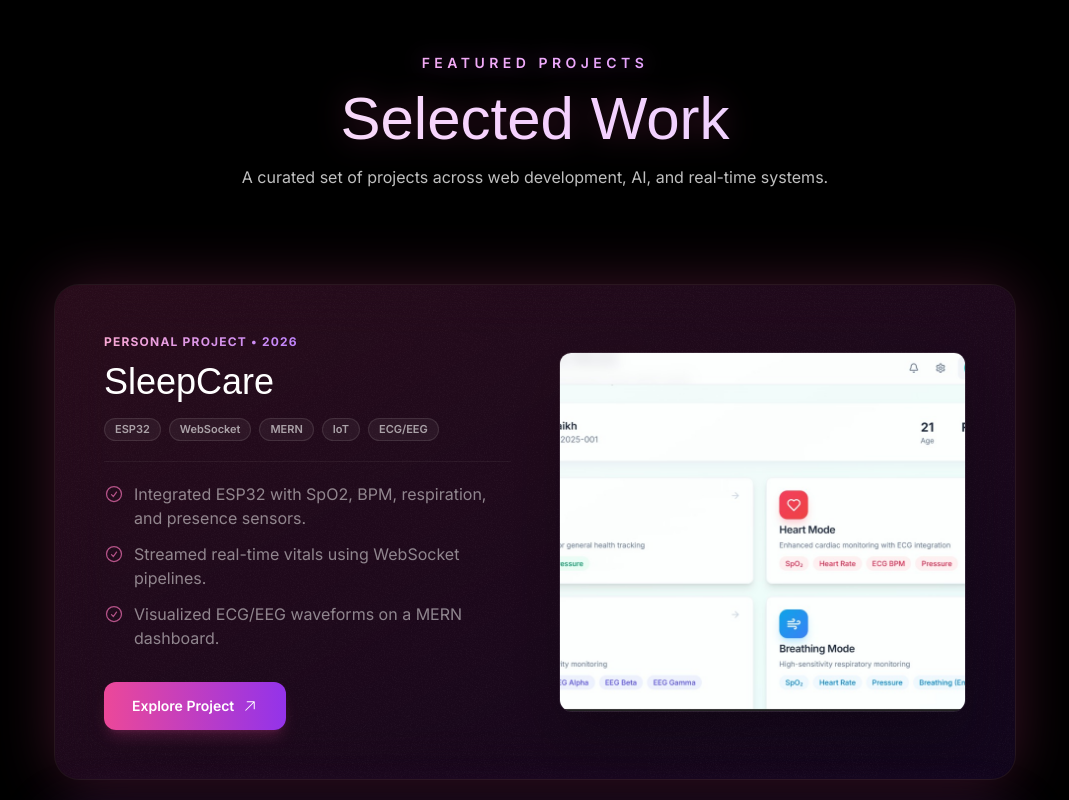
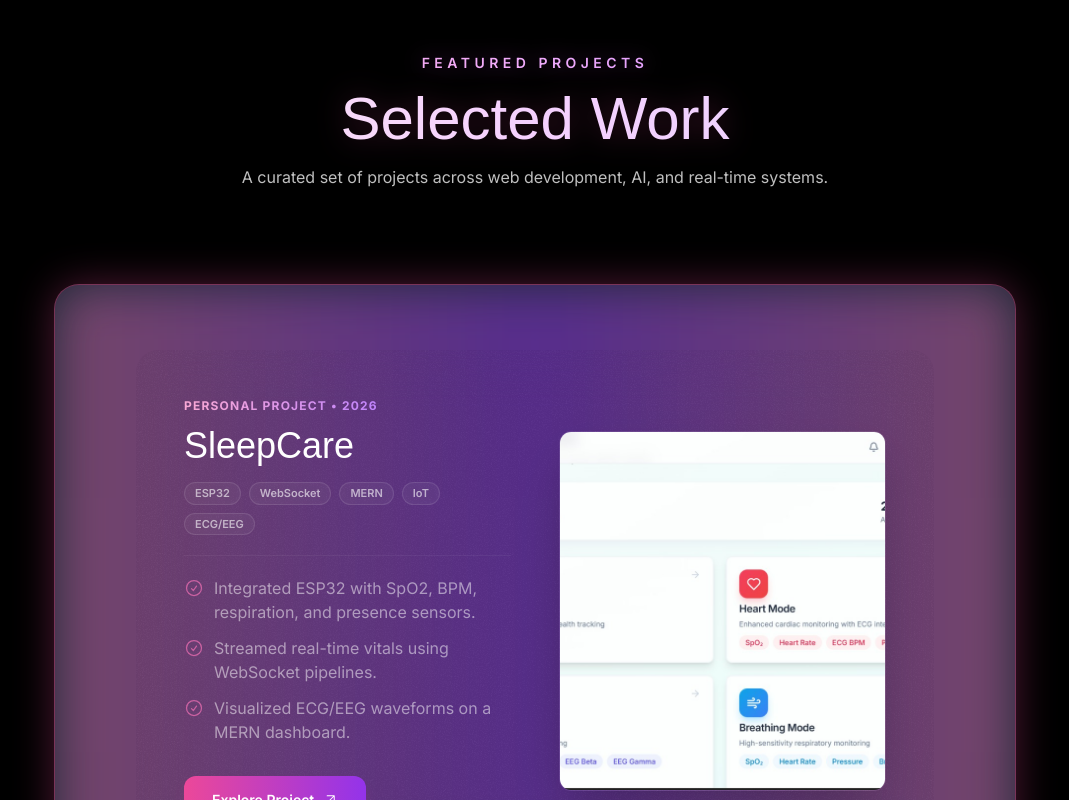
Before and after one commit to shrutiphad/ShrutiPortfolio, a Next.js app: page / in a window 1280 px wide. Shown: the part 840-1640 px from the top of the page, without its empty margins (105-1174 px from the left). Built offline with nearby package versions, Linux system fonts and the light colour scheme; a web font is replaced by a local one.

Commit message:
final updates

```diff
--- a/src/sections/Header.tsx
+++ b/src/sections/Header.tsx
@@ -126,7 +126,7 @@ export const Header = () => {
       >
         {/* logo wordmark */}
         <span className="text-sm font-bold bg-gradient-to-r from-pink-400 to-purple-400 text-transparent bg-clip-text tracking-wider">
-          Shruti.dev
+          shruti.in
         </span>
 
         {/* hamburger */}
--- a/src/sections/Hero.tsx
+++ b/src/sections/Hero.tsx
@@ -138,13 +138,13 @@ export const HeroSection = () => {
             <StarIcon className="size-3 text-pink-400/70" />
           </motion.div>
         </HeroOrbit>
-        <HeroOrbit size={640} rotation={36}>
+        {/* <HeroOrbit size={640} rotation={36}>
           <motion.div
             animate={{ rotate: [45, 95, 45], scale: [1, 1.14, 1] }}
             transition={{ repeat: Infinity, duration: 4.5 }}
             className="size-4 rotate-45 rounded-sm border border-fuchsia-300/70 bg-fuchsia-300/20 shadow-[0_0_12px_rgba(217,70,239,0.55)]"
           />
-        </HeroOrbit>
+        </HeroOrbit> */}
         <HeroOrbit size={760} rotation={12}>
           <motion.div
             animate={{ rotate: [0, -360], scale: [1, 1.1, 1] }}
@@ -163,13 +163,13 @@ export const HeroSection = () => {
             <StarIcon className="size-6 text-pink-300/70" />
           </motion.div>
         </HeroOrbit>
-        <HeroOrbit size={990} rotation={162}>
+        {/* <HeroOrbit size={990} rotation={162}>
           <motion.div
             animate={{ rotate: [45, -45, 45], scale: [1, 1.12, 1] }}
             transition={{ repeat: Infinity, duration: 5 }}
             className="size-5 rotate-45 rounded-sm border border-pink-300/70 bg-pink-300/20 shadow-[0_0_12px_rgba(236,72,153,0.5)]"
           />
-        </HeroOrbit>
+        </HeroOrbit> */}
         <HeroOrbit size={860} rotation={214}>
           <motion.div
             animate={{ rotate: [0, 360], scale: [1, 1.1, 1] }}
@@ -188,13 +188,13 @@ export const HeroSection = () => {
             <StarIcon className="size-8 text-fuchsia-300/65" />
           </motion.div>
         </HeroOrbit>
-        <HeroOrbit size={690} rotation={286}>
+        {/* <HeroOrbit size={690} rotation={286}>
           <motion.div
             animate={{ rotate: [45, 110, 45], scale: [1, 1.12, 1] }}
             transition={{ repeat: Infinity, duration: 5.2 }}
             className="size-4 rotate-45 rounded-sm border border-purple-200/75 bg-purple-300/30 shadow-[0_0_14px_rgba(168,85,247,0.55)]"
           />
-        </HeroOrbit>
+        </HeroOrbit> */}
       </div>
 
       {/* ── Content ── */}
@@ -261,7 +261,7 @@ export const HeroSection = () => {
               initial="hidden"
               animate="visible"
               className="
-                font-sans text-3xl sm:text-4xl md:text-5xl lg:text-6xl
+                font-sans text-1xl sm:text-4xl md:text-5xl lg:text-6xl
                 font-bold tracking-tight mt-6 leading-[1.12]
                 bg-gradient-to-r from-pink-400 via-fuchsia-300 to-purple-400
                 text-transparent bg-clip-text drop-shadow-[0_0_12px_rgba(236,72,153,0.35)]
--- a/src/sections/Projects.tsx
+++ b/src/sections/Projects.tsx
@@ -26,9 +26,9 @@ const portfolioProjects = [
     ],
     link: "https://github.com/shrutiphad/SleepCare-IoT",
     image: sleepcareImage,
-    accentFrom: "from-pink-500/30",
-    accentTo:   "to-purple-600/20",
-    glowColor:  "rgba(236,72,153,0.25)",
+    // accentFrom: "from-pink-500/30",
+    // accentTo:   "to-purple-600/20",
+    // glowColor:  "rgba(236,72,153,0.25)",
   },
   {
     company: "Personal Project",
@@ -42,9 +42,9 @@ const portfolioProjects = [
     ],
     link: "https://github.com/shrutiphad/SleepCare-IoT",
     image: promptlyImage,
-    accentFrom: "from-purple-500/30",
-    accentTo:   "to-fuchsia-600/20",
-    glowColor:  "rgba(168,85,247,0.25)",
+    // accentFrom: "from-purple-500/30",
+    // accentTo:   "to-fuchsia-600/20",
+    // glowColor:  "rgba(168,85,247,0.25)",
   },
   {
     company: "Personal Project",
@@ -58,9 +58,9 @@ const portfolioProjects = [
     ],
     link: "https://github.com/shrutiphad/StayEscape",
     image: stayescapeImage,
-    accentFrom: "from-pink-400/30",
-    accentTo:   "to-rose-600/20",
-    glowColor:  "rgba(244,114,182,0.22)",
+    // accentFrom: "from-pink-400/30",
+    // accentTo:   "to-rose-600/20",
+    // glowColor:  "rgba(244,114,182,0.22)",
   },
   {
     company: "Personal Project",
@@ -74,9 +74,9 @@ const portfolioProjects = [
     ],
     link: "https://github.com/shrutiphad/Investo-DashBoard",
     image: investoImage,
-    accentFrom: "from-violet-500/30",
-    accentTo:   "to-purple-600/20",
-    glowColor:  "rgba(139,92,246,0.25)",
+    // accentFrom: "from-violet-500/30",
+    // accentTo:   "to-purple-600/20",
+    // glowColor:  "rgba(139,92,246,0.25)",
   },
   {
     company: "Personal Project",
@@ -90,9 +90,9 @@ const portfolioProjects = [
     ],
     link: "https://github.com/shrutiphad/Real-Time-SignVision-AI",
     image: signInterpreterImage,
-    accentFrom: "from-fuchsia-500/30",
-    accentTo:   "to-pink-600/20",
-    glowColor:  "rgba(217,70,239,0.25)",
+    // accentFrom: "from-fuchsia-500/30",
+    // accentTo:   "to-pink-600/20",
+    // glowColor:  "rgba(217,70,239,0.25)",
   },
 ];
 
@@ -167,15 +167,34 @@ export const ProjectsSection = () => {
                 scale: 1.02,
                 transition: { duration: 0.35 },
               }}
-              className="group relative rounded-3xl overflow-hidden will-change-transform"
+
               style={{
                 perspective: 1200,
-                boxShadow: `0 0 0 1px rgba(255,255,255,0.06), 0 0 60px ${project.glowColor}`,
+                boxShadow: `0 0 0 1px rgba(255,255,255,0.06), 0 0 60px ${project}`,
+
               }}
+              className=" group relative rounded-3xl overflow-hidden will-change-transformrelative bg-gray-800 rounded-3xl
+              z-0 overflow-hidden
+
+              before:absolute before:inset-0 before:-z-10
+              before:rounded-[28px]
+              before:bg-gradient-to-r
+              before:from-pink-400/50
+              before:via-purple-600/60
+              before:to-pink-400/50
+              before:blur-xl
+              before:opacity-80
+
+              ring-1 ring-pink-400/40
+              shadow-[0_0_40px_rgba(236,72,153,0.35)]
+
+              md:pt-12 lg:pt-16 lg:px-20 md:px-10
+              pt-8 px-8
+            "
             >
               {/* Gradient border via pseudo background */}
               <div
-                className={`absolute inset-0 bg-gradient-to-br ${project.accentFrom} ${project.accentTo} opacity-60 group-hover:opacity-90 transition-opacity duration-500`}
+                className={`absolute inset-0 bg-gradient-to-br ${project} opacity-60 group-hover:opacity-90 transition-opacity duration-500`}
               />
 
               {/* Glassmorphism card body */}
@@ -278,7 +297,7 @@ export const ProjectsSection = () => {
                         {/* image glow */}
                         <div
                           className="absolute inset-0 rounded-xl blur-2xl scale-90 opacity-40 group-hover:opacity-60 transition-opacity duration-500"
-                          style={{ background: `radial-gradient(ellipse, ${project.glowColor} 0%, transparent 70%)` }}
+                          style={{ background: `radial-gradient(ellipse, ${project} 0%, transparent 70%)` }}
                         />
                         <Image
                           src={project.image}
```
